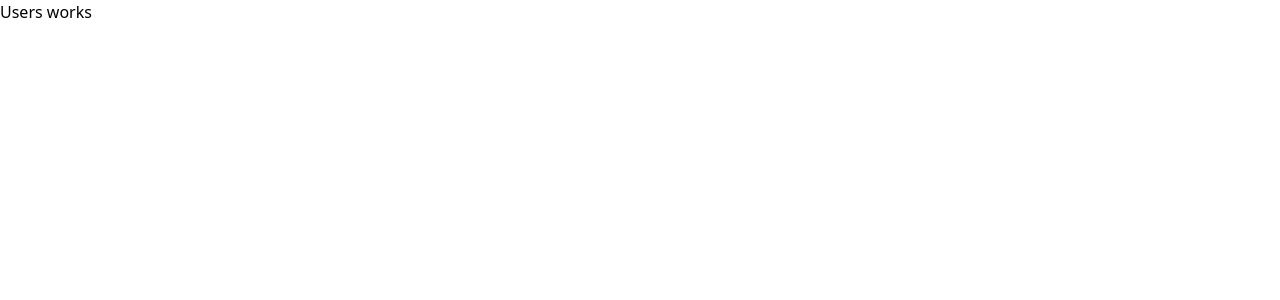
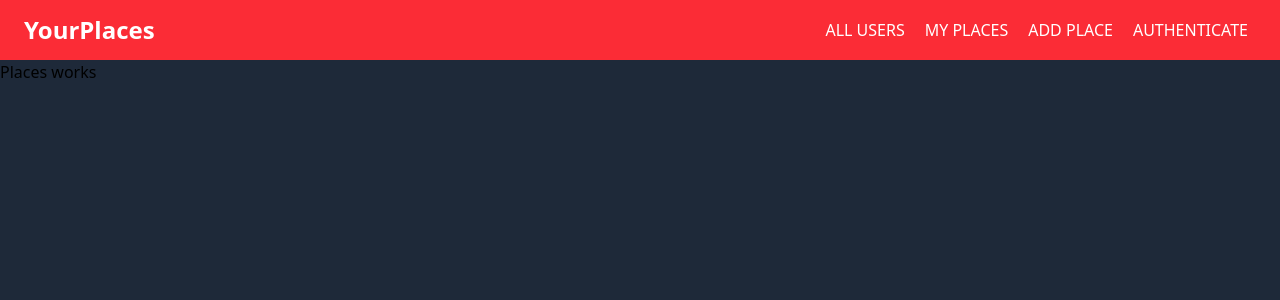
Before and after one commit to roborobbie123/mern-fullstack-app, a React (Vite) app: page /places/new in a window 1280 px wide. Before the commit this address led to /. Shown: the top 300 px of the page. Built offline with nearby package versions, Linux system fonts and the light colour scheme.

Commit message:
added navbar

```diff
--- a/package.json
+++ b/package.json
@@ -13,6 +13,7 @@
     "@tailwindcss/vite": "^4.1.4",
     "react": "^19.0.0",
     "react-dom": "^19.0.0",
+    "react-icons": "^5.5.0",
     "react-router-dom": "^7.5.0",
     "tailwindcss": "^4.1.4"
   },
--- a/src/App.jsx
+++ b/src/App.jsx
@@ -1,18 +1,26 @@
 import React from "react";
-import { BrowserRouter as Router, Routes, Route, Navigate } from "react-router-dom";
+import {
+  BrowserRouter as Router,
+  Routes,
+  Route,
+  Navigate,
+} from "react-router-dom";
 
 import Users from "./users/pages/Users";
-import PlacesList from "./places/pages/PlacesList";
+import NewPlace from "./places/pages/NewPlace";
+import MainNavigation from "./shared/Navigation/MainNavigation";
 
 function App() {
   return (
     <Router>
-      <Routes>
-        <Route path="/" exact element={<Users />} />
-        <Route path="/places/list" exact element={<PlacesList />} />
-
-        <Route path="*" element={<Navigate to="/" replace />}/>
-      </Routes>
+      <MainNavigation />
+      <main className="bg-gray-800 h-screen">
+        <Routes>
+          <Route path="/" element={<Users />} />
+          <Route path="/places/new" element={<NewPlace />} />
+          <Route path="*" element={<Navigate to="/" replace />} />
+        </Routes>
+      </main>
     </Router>
   );
 }
--- /dev/null
+++ b/src/places/pages/NewPlace.jsx
@@ -0,0 +1,9 @@
+import React from "react";
+
+export default function NewPlace() {
+    return (
+        <div>
+            Places works
+            </div>
+    );
+}
--- a/src/places/pages/PlacesList.jsx
+++ /dev/null
@@ -1,7 +0,0 @@
-import React from "react";
-
-export default function PlacesList() {
-    return (
-        <h2>Places works</h2>
-    );
-}
--- /dev/null
+++ b/src/shared/Navigation/MainHeader.jsx
@@ -0,0 +1,9 @@
+import React from "react";
+
+export default function MainHeader({ props }) {
+    return (
+        <header>
+            {props}
+        </header>
+    );
+}
--- /dev/null
+++ b/src/shared/Navigation/MainNavigation.jsx
@@ -0,0 +1,22 @@
+import React from "react";
+import { Link } from "react-router-dom";
+import { IoMdMenu } from "react-icons/io";
+import NavLinks from "./NavLinks";
+
+export default function MainNavigation({ props }) {
+  return (
+    <header className="flex p-2 h-15 items-center gap-3 bg-red-500 text-white justify-between">
+      <div className='flex md:ml-4 gap-1 items-center'>
+        <button className="text-4xl block md:hidden cursor-pointer hover:text-amber-100">
+          <IoMdMenu />
+        </button>
+        <Link to="/">
+          <h1 className="text-2xl font-semibold">YourPlaces</h1>
+        </Link>
+      </div>
+      <nav>
+        <NavLinks />
+      </nav>
+    </header>
+  );
+}
--- /dev/null
+++ b/src/shared/Navigation/NavLinks.jsx
@@ -0,0 +1,23 @@
+import React from "react";
+import { NavLink } from "react-router-dom";
+
+export default function NavLinks() {
+    const linkStyle = 'hover:bg-amber-300 hover:text-black px-1 rounded-md';
+
+  return (
+    <ul className="gap-3 text-md hidden md:flex mr-5">
+      <li className={linkStyle}>
+        <NavLink to="/">ALL USERS</NavLink>
+      </li>
+      <li className={linkStyle}>
+        <NavLink to="/u1/places">MY PLACES</NavLink>
+      </li>
+      <li className={linkStyle}>
+        <NavLink to="/places/new">ADD PLACE</NavLink>
+      </li>
+      <li className={linkStyle}>
+        <NavLink to="/auth">AUTHENTICATE</NavLink>
+      </li>
+    </ul>
+  );
+}
--- /dev/null
+++ b/src/shared/Navigation/SideDrawer.jsx
@@ -0,0 +1,5 @@
+
+
+export default function SideDrawer() {
+    return();
+}
--- /dev/null
+++ b/src/users/components/UserItem.jsx
@@ -0,0 +1,32 @@
+import React from "react";
+import { Link } from "react-router-dom";
+
+export default function UserItem({ id, name, image, placeCount }) {
+  return (
+    <li className="m-5">
+      <div className="flex items-center">
+        <Link
+          to={`/${id}/places`}
+          className="group hover:bg-amber-300 bg-gray-700 rounded-lg
+           text-white hover:text-black transition-colors flex items-center px-3 w-70
+           shadow-2xl"
+        >
+          <div className="p-5">
+            <img
+              className="rounded-full h-20 w-20 border-1 object-cover"
+              src={image}
+            />
+          </div>
+          <div>
+            <h2 className="text-lg text-amber-300 group-hover:text-black transition-colors">
+              {name}
+            </h2>
+            <h3>
+              {placeCount} {placeCount === 1 ? "Place" : "Places"}
+            </h3>
+          </div>
+        </Link>
+      </div>
+    </li>
+  );
+}
--- /dev/null
+++ b/src/users/components/UsersList.jsx
@@ -0,0 +1,25 @@
+import React from "react";
+
+import UserItem from "./UserItem";
+
+export default function UsersList({ items }) {
+  return (
+    <div className="flex justify-center">
+      {!items || items.length === 0 ? (
+        <h2 className='text-white mt-5'>No users found.</h2>
+      ) : (
+        <ul className="flex flex-col mt-5">
+          {items.map((user) => (
+            <UserItem
+              key={user.id}
+              id={user.id}
+              image={user.image}
+              name={user.name}
+              placeCount={user.placeCount}
+            />
+          ))}
+        </ul>
+      )}
+    </div>
+  );
+}
--- a/src/users/pages/Users.jsx
+++ b/src/users/pages/Users.jsx
@@ -1,7 +1,17 @@
 import React from "react";
 
+import UsersList from "../components/UsersList";
+
 export default function Users() {
-    return (
-        <h2>Users works</h2>
-    );
+  const USERS = [
+    { id: "u1", name: "Robert Barrett", image: null, placeCount: 5 },
+    { id: "u2", name: "Bro Dude", image: null, placeCount: 2 },
+    { id: "u3", name: "Lebron James", image: null, placeCount: 23 },
+  ];
+
+  return (
+    <div>
+      <UsersList items={USERS} />
+    </div>
+  );
 }
```
Also changed, not shown: 1 other file (tests, documents, lock files or other folders).
